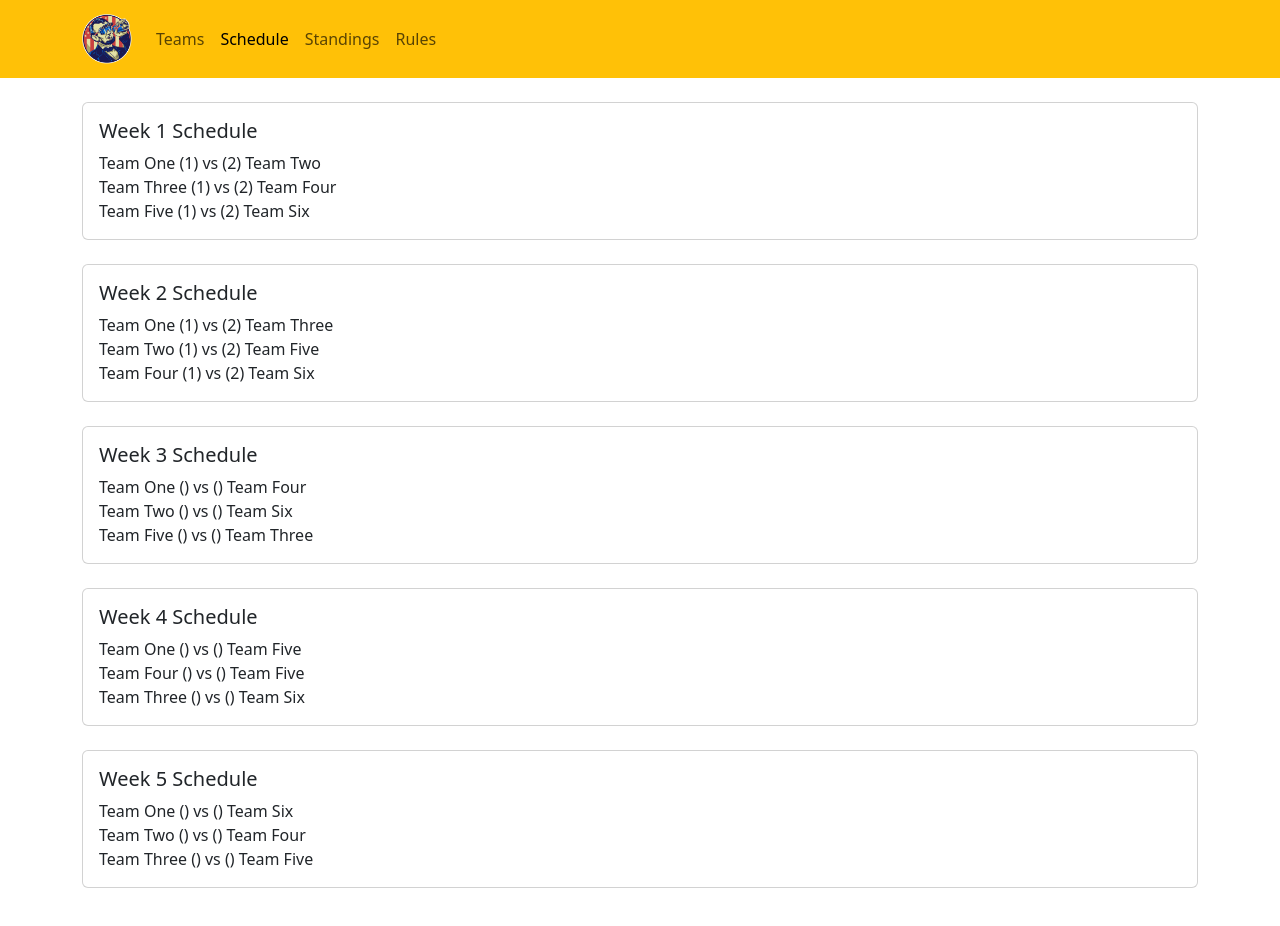
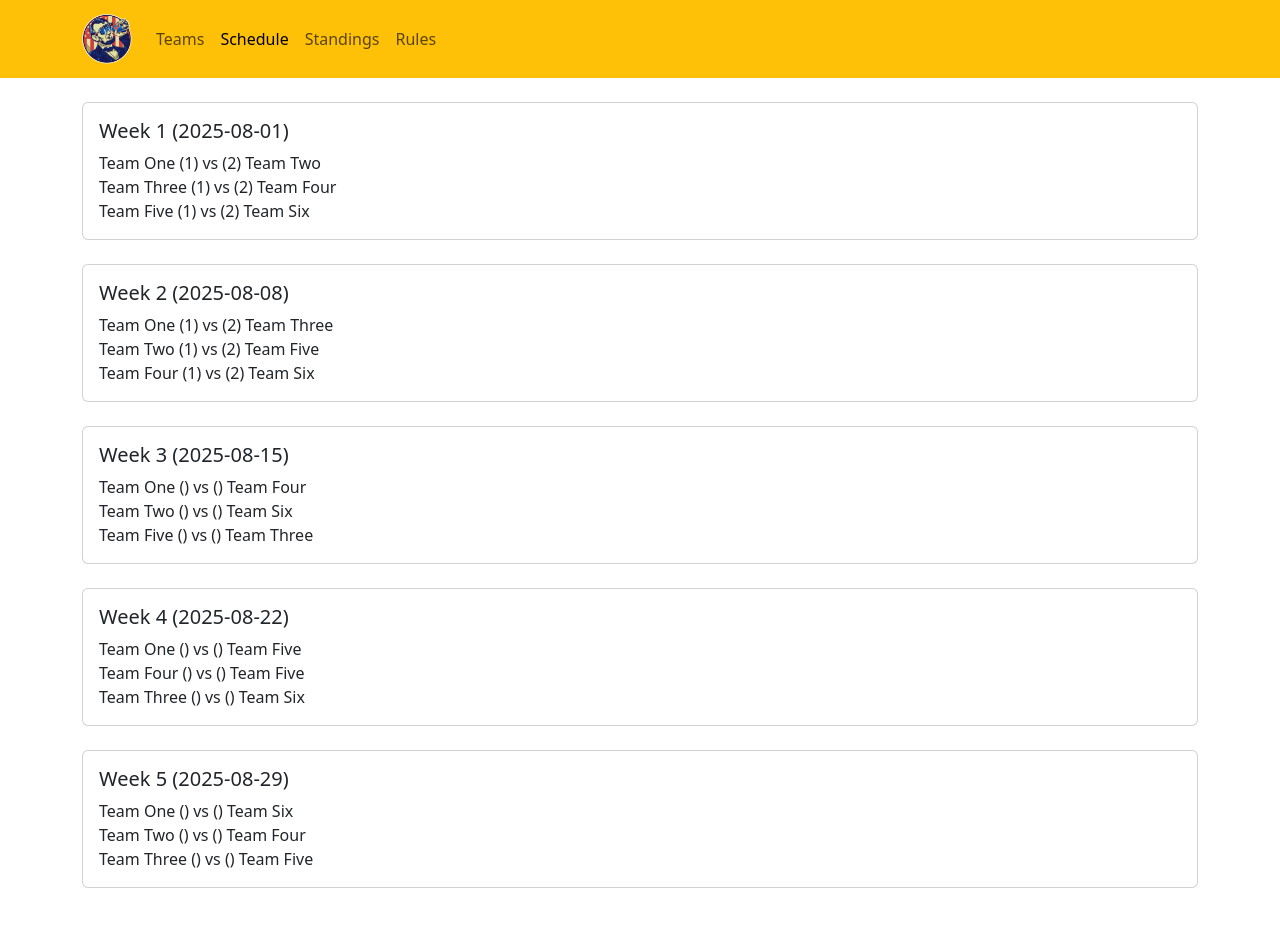
Before and after one commit to ogm7039/abes-cornhole, a Next.js app: page /schedule in a window 1280 px wide. Shown: the top 926 px of the page. Built offline with nearby package versions, Linux system fonts and the light colour scheme.

Commit message:
Refactored to add date to each week

```diff
--- a/src/app/schedule/page.tsx
+++ b/src/app/schedule/page.tsx
@@ -2,19 +2,59 @@
 import ScheduleWeek from "./scheduleWeek";
 
 export default function Schedule() {
-    const scheduleData = [
-        [{home: "Team One", away: "Team Two", homeScore: "1", awayScore: "2"}, {home: "Team Three", away: "Team Four", homeScore: "1", awayScore: "2"}, {home: "Team Five", away: "Team Six", homeScore: "1", awayScore: "2"}],
-        [{home: "Team One", away: "Team Three", homeScore: "1", awayScore: "2"}, {home: "Team Two", away: "Team Five", homeScore: "1", awayScore: "2"}, {home: "Team Four", away: "Team Six", homeScore: "1", awayScore: "2"}],
-        [{home: "Team One", away: "Team Four", homeScore: null, awayScore: null}, {home: "Team Two", away: "Team Six", homeScore: null, awayScore: null}, {home: "Team Five", away: "Team Three", homeScore: null, awayScore: null}],
-        [{home: "Team One", away: "Team Five", homeScore: null, awayScore: null}, {home: "Team Four", away: "Team Five", homeScore: null, awayScore: null}, {home: "Team Three", away: "Team Six", homeScore: null, awayScore: null}],
-        [{home: "Team One", away: "Team Six", homeScore: null, awayScore: null}, {home: "Team Two", away: "Team Four", homeScore: null, awayScore: null}, {home: "Team Three", away: "Team Five", homeScore: null, awayScore: null}]
-    ]
+  const scheduleData = [
+    {
+      date: "2025-08-01",
+      games: [
+        { home: "Team One", away: "Team Two", homeScore: "1", awayScore: "2" },
+        { home: "Team Three", away: "Team Four", homeScore: "1", awayScore: "2" },
+        { home: "Team Five", away: "Team Six", homeScore: "1", awayScore: "2" }
+      ]
+    },
+    {
+      date: "2025-08-08",
+      games: [
+        { home: "Team One", away: "Team Three", homeScore: "1", awayScore: "2" },
+        { home: "Team Two", away: "Team Five", homeScore: "1", awayScore: "2" },
+        { home: "Team Four", away: "Team Six", homeScore: "1", awayScore: "2" }
+      ]
+    },
+    {
+      date: "2025-08-15",
+      games: [
+        { home: "Team One", away: "Team Four", homeScore: null, awayScore: null },
+        { home: "Team Two", away: "Team Six", homeScore: null, awayScore: null },
+        { home: "Team Five", away: "Team Three", homeScore: null, awayScore: null }
+      ]
+    },
+    {
+      date: "2025-08-22",
+      games: [
+        { home: "Team One", away: "Team Five", homeScore: null, awayScore: null },
+        { home: "Team Four", away: "Team Five", homeScore: null, awayScore: null },
+        { home: "Team Three", away: "Team Six", homeScore: null, awayScore: null }
+      ]
+    },
+    {
+      date: "2025-08-29",
+      games: [
+        { home: "Team One", away: "Team Six", homeScore: null, awayScore: null },
+        { home: "Team Two", away: "Team Four", homeScore: null, awayScore: null },
+        { home: "Team Three", away: "Team Five", homeScore: null, awayScore: null }
+      ]
+    }
+  ];
 
     return(
-        <>
-      {scheduleData.map((games, index) => (
-        <ScheduleWeek key={index} games={games} weekNumber={index+1} />
-      ))}
-    </>
+      <>
+        {scheduleData.map((week, index) => (
+          <ScheduleWeek
+            key={index}
+            weekNumber={index + 1}
+            games={week.games}
+            date={week.date}
+            />
+        ))}
+      </>
     );
 }
--- a/src/app/schedule/scheduleWeek.tsx
+++ b/src/app/schedule/scheduleWeek.tsx
@@ -1,6 +1,7 @@
 import Card from 'react-bootstrap/Card';
 
 type ScheduleWeekProps = {
+  date: string;
   games: {
     home: string;
     away: string;
@@ -10,11 +11,11 @@ type ScheduleWeekProps = {
   weekNumber: number;
 };
 
-export default function ScheduleWeek({ games, weekNumber }: ScheduleWeekProps) {
+export default function ScheduleWeek({ games, weekNumber, date }: ScheduleWeekProps) {
     return (
       <Card className="mb-4">
         <Card.Body>
-            <Card.Title>Week {weekNumber} Schedule</Card.Title>
+            <Card.Title>Week {weekNumber} ({date})</Card.Title>
             <Card.Text>
                 {games.map((game, i) => (
                     <div key={i}>
```
Lines whose indentation alone changed are shown as unchanged.
